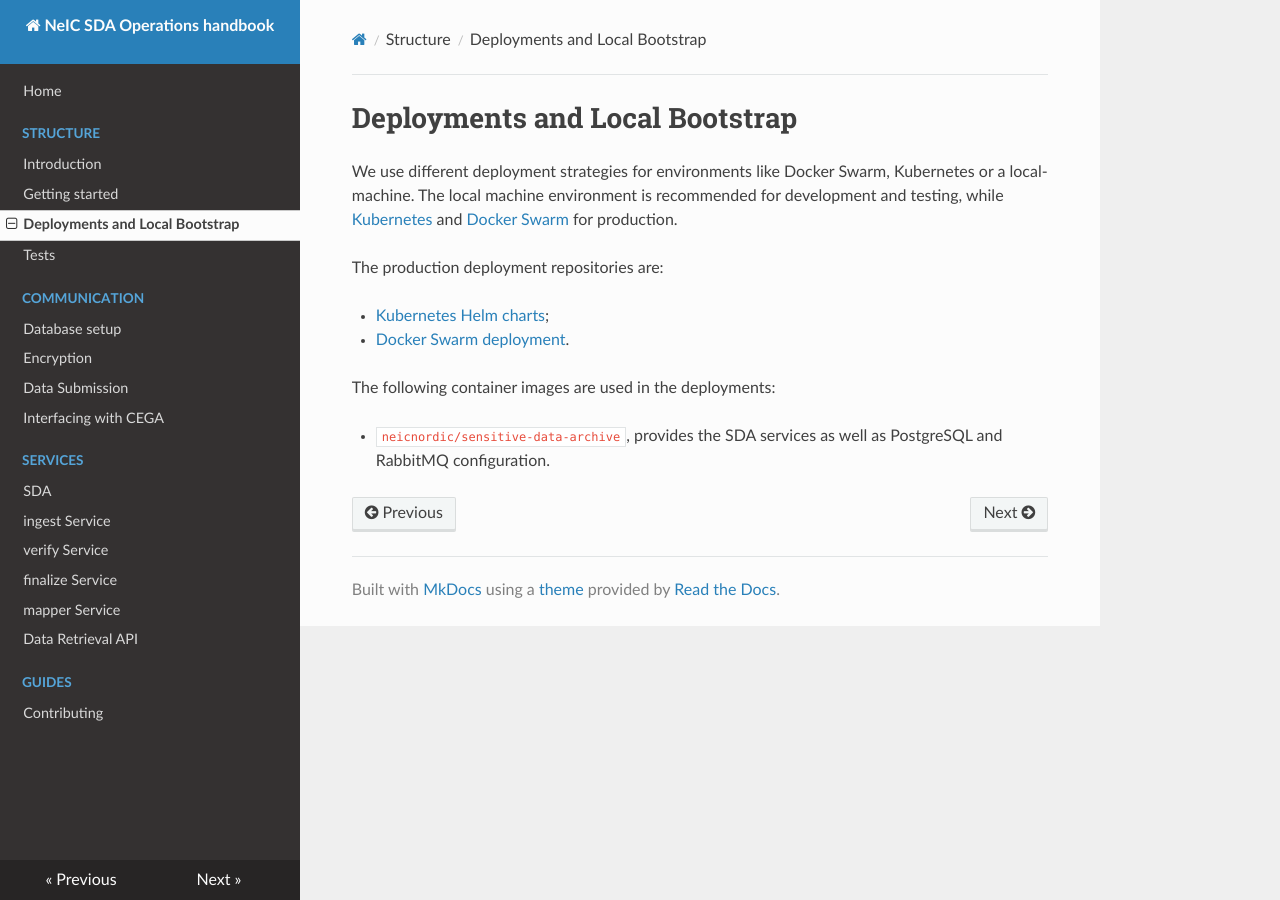
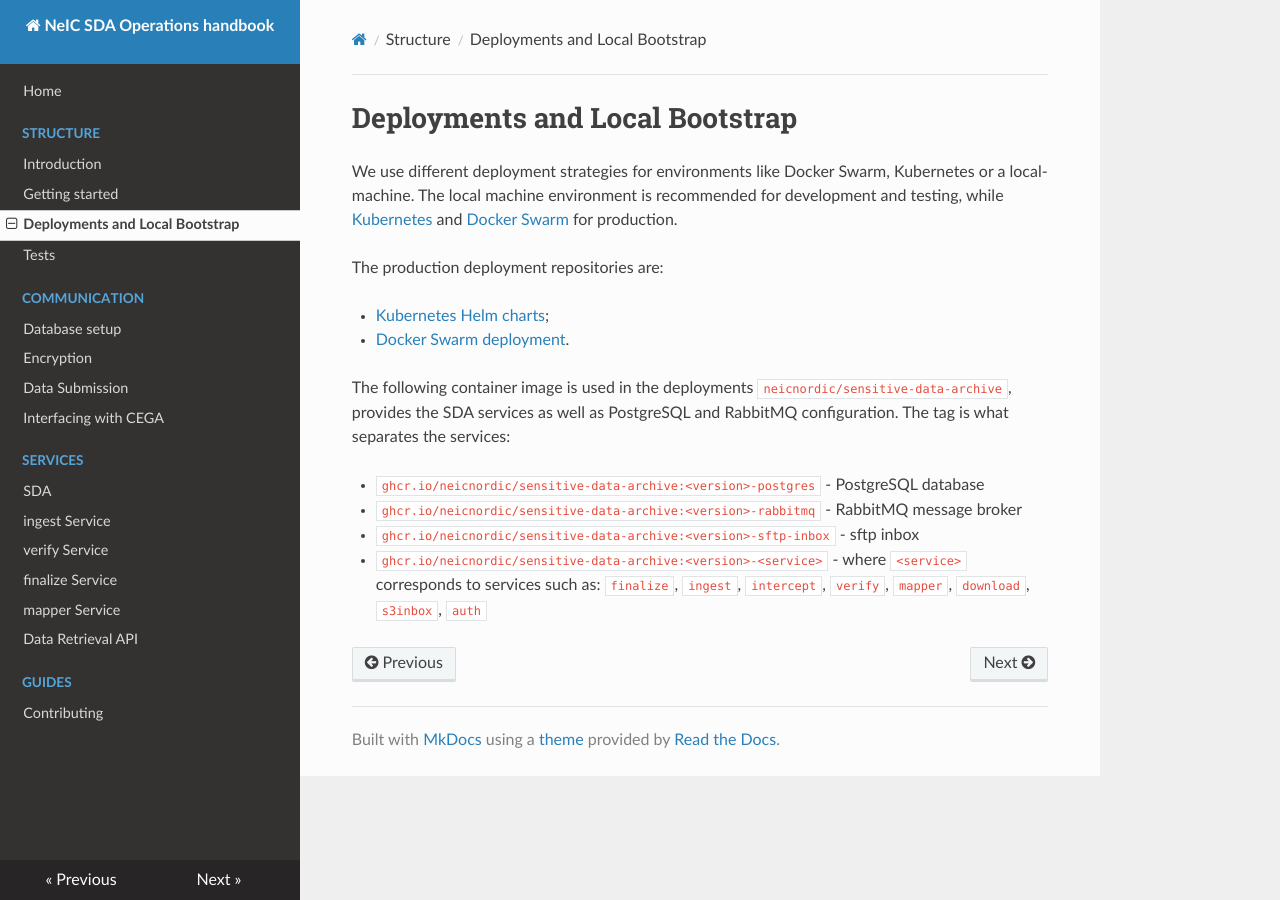
Before and after one commit to neicnordic/neic-sda, an MkDocs documentation site: the page built from docs/deploy.md, in a window 1280 px wide. Built offline with MkDocs 1.6.1, drawn with Linux system fonts in a browser that asks for light colours; nearby versions of some CDN libraries.

Commit message:
referecing container image utilised

```diff
--- a/docs/deploy.md
+++ b/docs/deploy.md
@@ -13,6 +13,9 @@ The production deployment repositories are:
 -   [Docker Swarm
     deployment](https://github.com/neicnordic/LocalEGA-deploy-swarm/).
 
-The following container images are used in the deployments:
+The following container image is used in the deployments `neicnordic/sensitive-data-archive`, provides the SDA services as well as PostgreSQL and RabbitMQ configuration. The tag is what separates the services:
 
--   `neicnordic/sensitive-data-archive`, provides the SDA services as well as PostgreSQL and RabbitMQ configuration.
+- `ghcr.io/neicnordic/sensitive-data-archive:<version>-postgres` - PostgreSQL database
+- `ghcr.io/neicnordic/sensitive-data-archive:<version>-rabbitmq` - RabbitMQ message broker
+- `ghcr.io/neicnordic/sensitive-data-archive:<version>-sftp-inbox` - sftp inbox
+- `ghcr.io/neicnordic/sensitive-data-archive:<version>-<service>` - where `<service>` corresponds to services such as: `finalize`, `ingest`, `intercept`, `verify`, `mapper`, `download`, `s3inbox`, `auth`
--- a/docs/dictionary/wordlist.txt
+++ b/docs/dictionary/wordlist.txt
@@ -85,6 +85,7 @@ getheader
 getheaderforstableid
 getinboxpath
 gh
+ghcr
 golang
 gradle
 hostname
```
